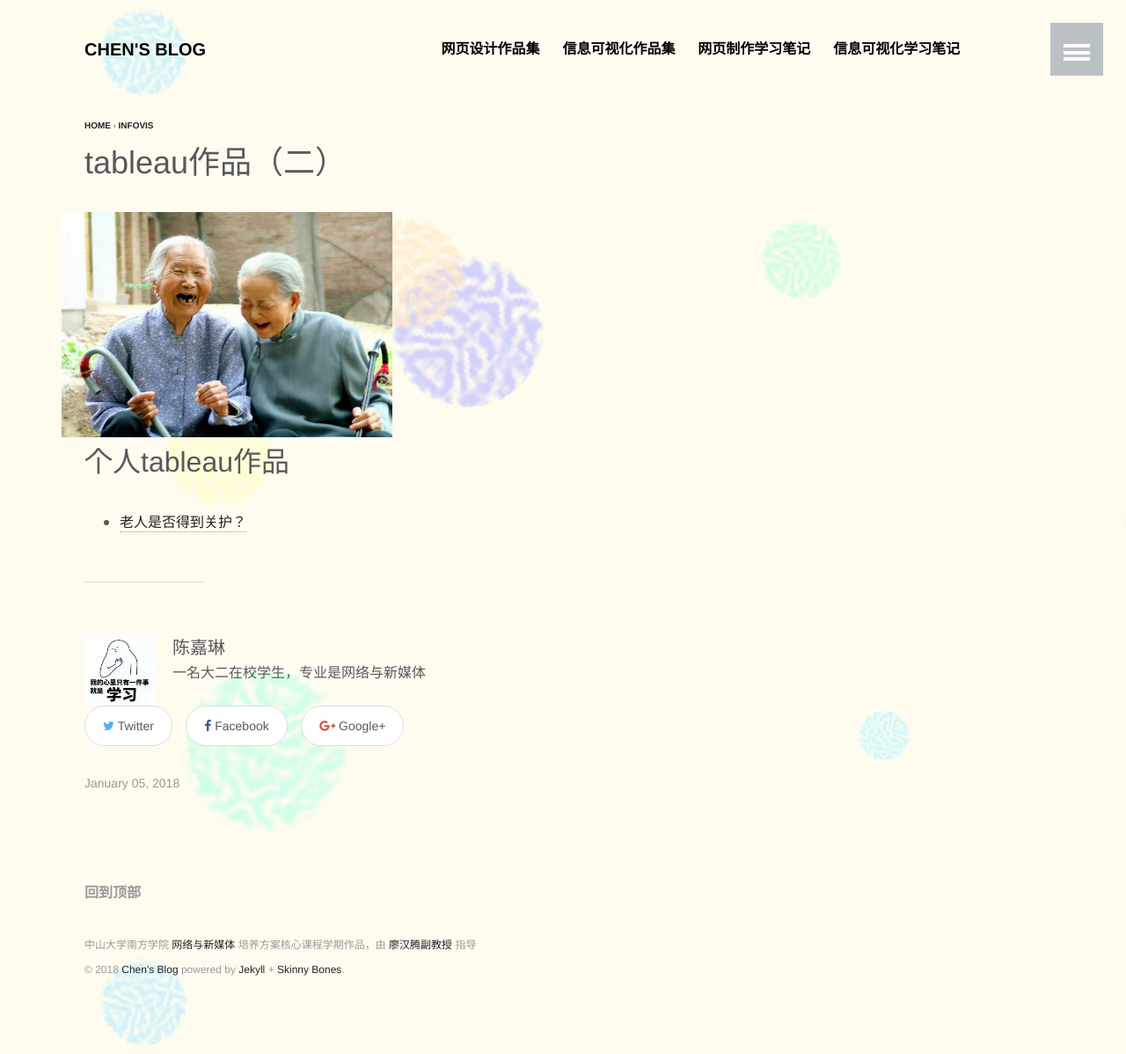
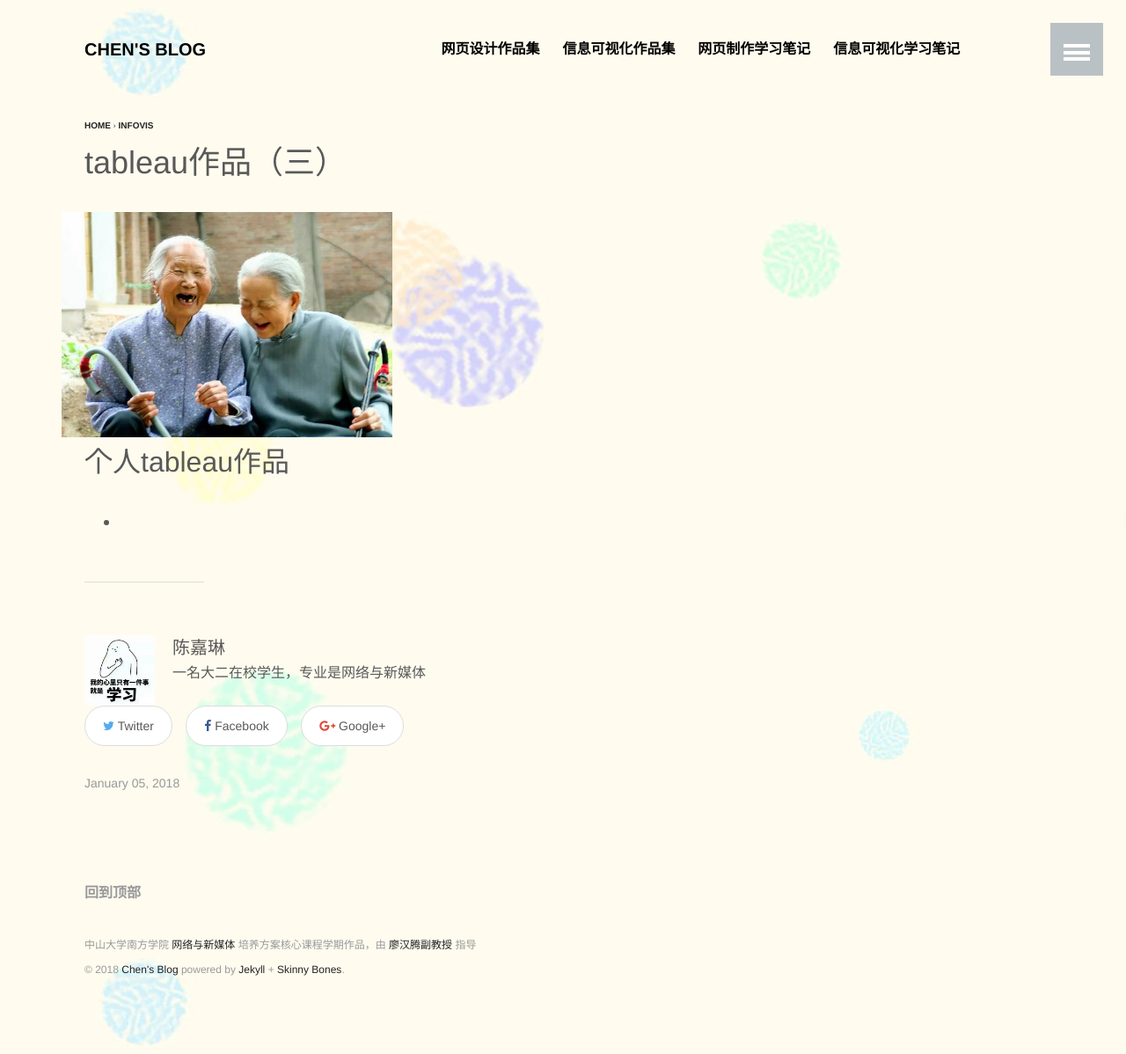
Before and after one commit to Chen-Jia-lin/chen-jia-lin.github, a Jekyll site: the page built from _posts/2017-12-23-infovis-3.md, in a window 1280 px wide. Shown: the whole page at 88% size. Built offline with Jekyll 4.4.1, drawn with Linux system fonts in a browser that asks for light colours.

Commit message:
改，重启一下电脑

```diff
--- a/_posts/2017-12-23-infovis-3.md
+++ b/_posts/2017-12-23-infovis-3.md
@@ -1,6 +1,6 @@
 ---
 layout: article
-title:  "tableau作品（二）"
+title:  "tableau作品（三）"
 date:   2018-01-05 22:07:50 +0800
 categories: infovis visualization
 image:
@@ -12,4 +12,4 @@ image:
 
 ## 个人tableau作品
 
-- <a href="https://chen-jia-lin.github.io/infovis/infovis2/index.html" target="_blank">老人是否得到关护？</a>
+- <a href="https://chen-jia-lin.github.io/infovis/infovis3/index.html" target="_blank"></a>
--- a/infovis/infovis3/index.html
+++ b/infovis/infovis3/index.html
@@ -4,3 +4,8 @@
             <meta charset="utf-8">
 			<title>信息可视化作品（三）</title>
 	</head>
+
+<h1></h1>
+
+
+<p></p>
```
Also changed, not shown: _posts/infovis/2017-12-30-infovis-biji2.md (+0 -5 lines), images/post_infovis2.jpg.
